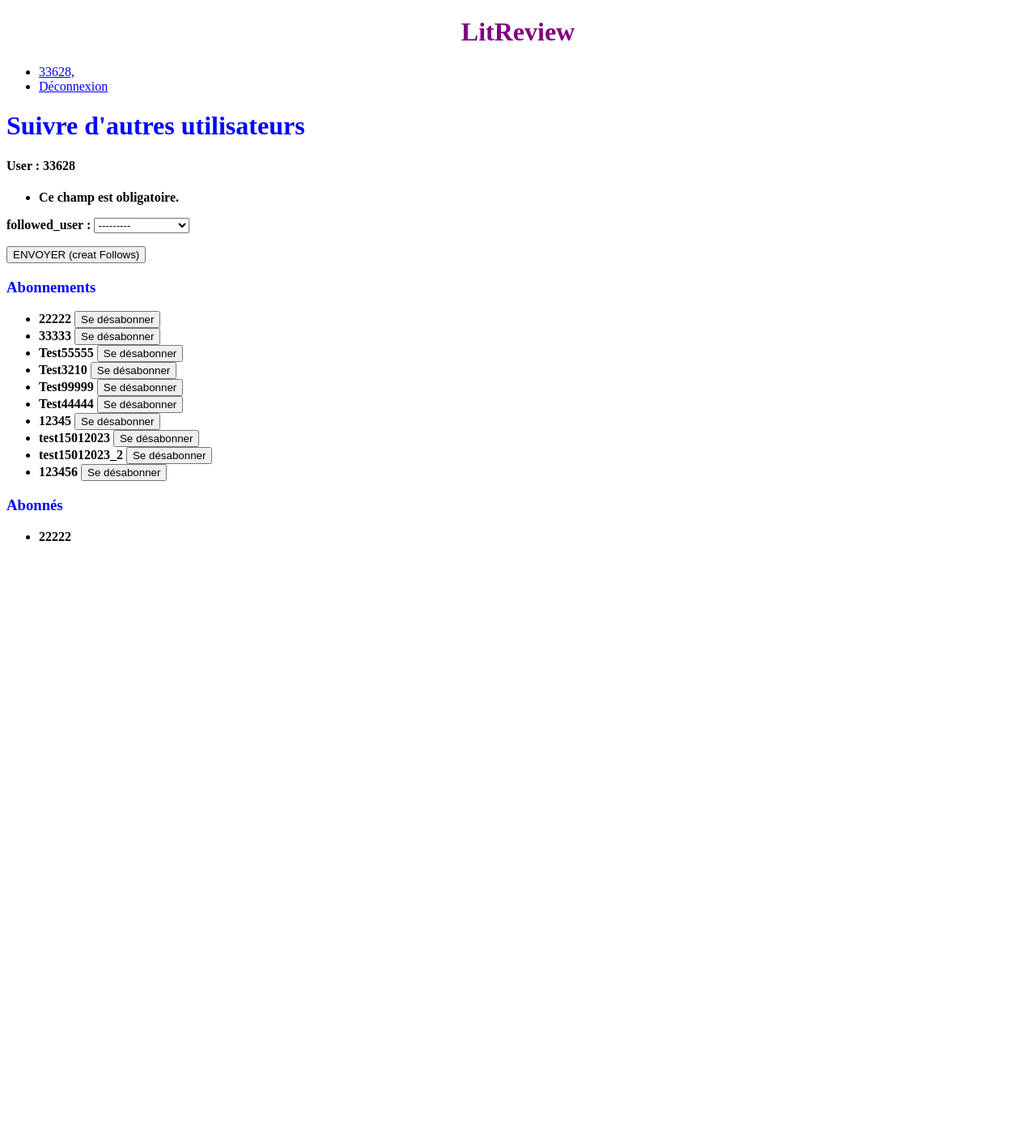
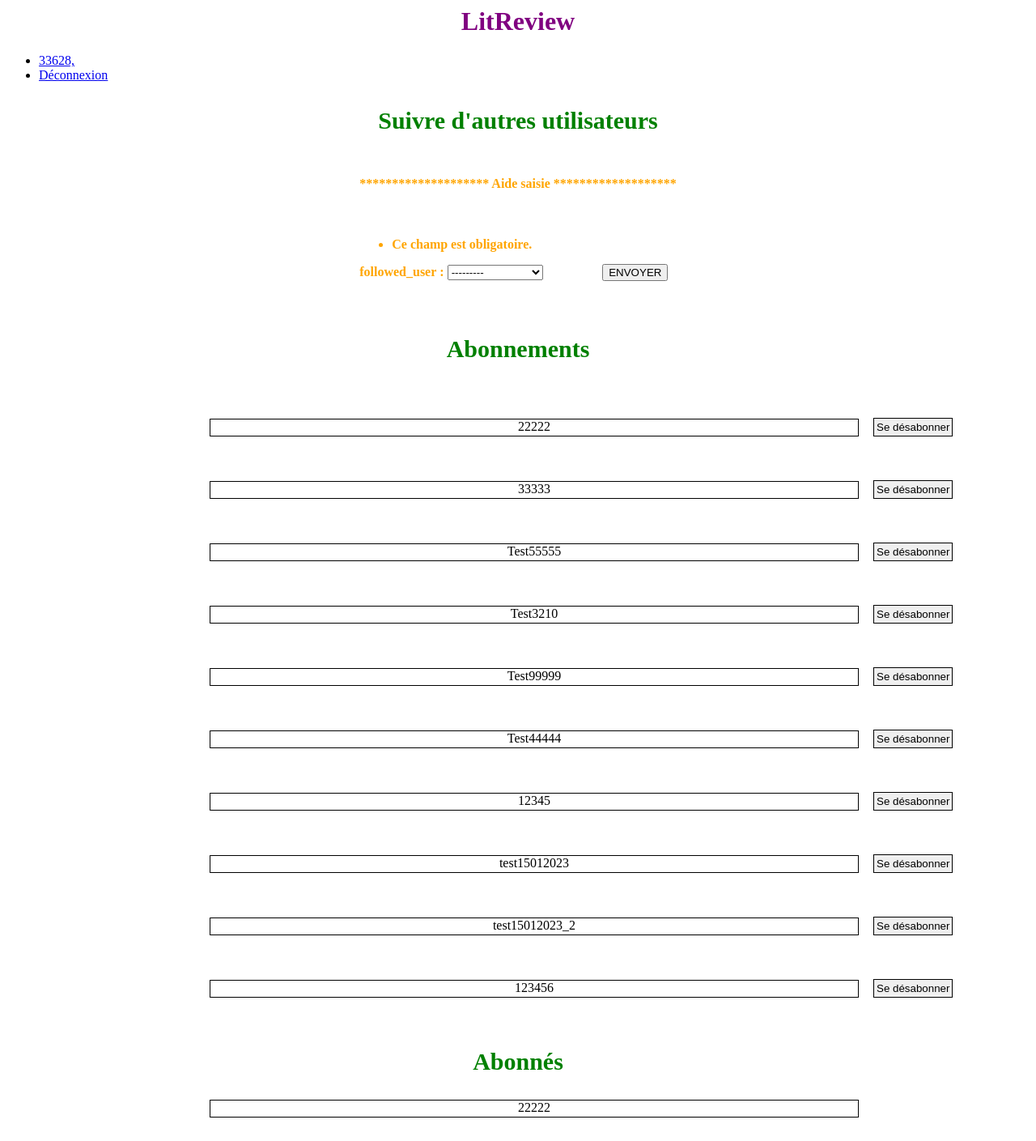
Before and after one commit to LioExpleo/LitReview, a Django app: page /CreatUserFollows/ in a window 1280 px wide. Shown: the top 1409 px of the page at 81% size. Before the commit the page ends 668 px from the top, so only its background shows below. Run offline with Django 4.2, Linux system fonts and the light colour scheme; a user stored in the database is signed in; data comes from the database, SQL or seed files in the repository; both versions use the stored data as it was after the commit; some libraries are stand-ins or nearby versions.

Commit message:
03022023 00h04

```diff
--- a/LitReview/app_crit/static/app_crit/styles.css
+++ b/LitReview/app_crit/static/app_crit/styles.css
@@ -1,13 +1,35 @@
-
 
 #base_title
 {
     text-align: center;
-    color: purple
+    color: purple;
 }
 
-h1, h2, h3 {
-  color: Blue;
+body{
+    font-family:'Times New Roman', Times, serif;
+}
+
+header{
+    margin-top: 20px;
+    margin-bottom: 50px;
+}
+
+h1 {
+  color: red;
+}
+h2{
+  color: blue;
+}
+h3 {
+  color: orange;
+}
+h4 {
+  color: orange;
+}
+
+form{
+    display:flex;
+    flex-direction: column;
 }
 
 #log_bloc_connection
@@ -78,12 +100,10 @@ border-radius: 7px
 color: green;
 }
 
-
 .review_form_body{
     margin-left: 40px;
     background-color: yellow;
     color: red;
-
 }
 
 .review_form_rating{
@@ -106,3 +126,56 @@ text-orientation: inherit;
 position: absolute;
 top: 900px; left: 550px;
 }
+
+.idAbonnTitre1, .idAbonnTitre2, .idAbonnTitre3{
+text-align: center;
+font-size:30px;
+color: green;
+}
+
+.cl_abonn_desabonnement, .cl_abonn_liste_abonne{
+margin:auto;
+}
+
+.cl_abonn_abonner{
+margin:auto;
+}
+.cl_abonn_user{
+position:relative;
+top:36px
+}
+
+.cl_list_abonn{
+position:relative;
+top:39px
+}
+.cl_bouton_desabonner{
+position:relative;
+left:820px
+}
+
+.cl_abonn_bouton_envoyer2{
+position:relative;
+left:300px
+}
+
+.cl_abonn_follow_list{
+display:block;
+height: 20px;
+width: 600px;
+text-align: center;
+}
+
+.abonn_abonne{
+display:block;
+height: 20px;
+width: 800px;
+text-align: center;
+block:center;
+border: 1px solid black;
+}
+
+.cl_bouton_desabonner{
+border: 1px solid black;
+padding: 3px;
+}
--- a/LitReview/app_crit/templates/abonnement.html
+++ b/LitReview/app_crit/templates/abonnement.html
@@ -1,47 +1,58 @@
 {% extends "base.html" %}
 {% block content %}
 
-<h1>Suivre d'autres utilisateurs</h1>
+
+
+<h3 class="idAbonnTitre1">Suivre d'autres utilisateurs</h3>
+
 <form method="post" enctype="multipart/form-data">
-    {% csrf_token %}
-
-<h4> User : {{ obj_recup_01 }}<h4>
-<h4> {{ obj_recup_02 }}<h4>
-{% for user in users %}
-    <option value="{{ user.id }}">{{ user.username }}</option>
-{% endfor %}
-
-{{ form.as_p }}
-<button type="submit" class="cl_bouton_envoyer" name="name_bouton_envoyer"> ENVOYER (creat Follows)</button>
+    <div class="cl_abonn_abonner">
+        {% csrf_token %}
+        <h4> {{ obj_recup_02 }}<h4>
+            <div class="cl_abonn_abonner2">
+                 <div class="cl_abonn_user" >
+                {% for user in users %}
+                    <option value="{{ user.id }}"> {{ user.username }}  </option>
+                {% endfor %}
+                {{ form.as_p }}
+                     </div>
+                <button type="submit" class="cl_abonn_bouton_envoyer2" name="name_bouton_envoyer"> ENVOYER</button>
+            </div>
+    </div>
 </form>
 
  <form method="post" enctype="multipart/form-data">
 {% csrf_token %}
 <form method="post">
-    <div class="mb-4"> <!--  mb-4  -->
-        <h3>Abonnements</h3>
-        <ul class="list-group list-group-flush"> <!-- list-group list-group-flush -->
+    <div class="cl_abonn_desabonnement"> <!--  mb-4  -->
+        <h3 class="idAbonnTitre2">Abonnements</h3>
+        <ul> <!-- list-group list-group-flush -->
             {% for user in request.user.following.all %}
                 <!--  -->
-                <li class="list-group-item">{{ user.followed_user }}
-                    <button class="cl_bouton_desabonner" name="name_bouton_desabonner"
-                            value="{{ user.followed_user.id }}">Se désabonner</button></li>
+                <p class="cl_list_abonn"> <span class="abonn_abonne"> {{ user.followed_user }} </span>
+                    </p>
+                <p>    <button class="cl_bouton_desabonner" name="name_bouton_desabonner"
+                            value="{{ user.followed_user.id }}">Se désabonner</button></p>
+                <p>  </p>
             {% endfor %}
-
         </ul>
     </div>
 </form>
 
-<div class="mb-4">
-    <h3>Abonnés</h3>
-    <div class="follow-list">
+     <form>
+<div class="cl_abonn_liste_abonne">
+    <h3 class="idAbonnTitre3" >Abonnés</h3>
+
     <ul class="list-group list-group-flush">
         {% for user in request.user.followed_by.all %}
-            <li class="list-group-item">{{ user.user }}</li>
+            <p class="list-group-item"> <span class="abonn_abonne"> {{ user.user }} </span> </p>
         {% endfor %}
     </ul>
     </div>
 </div>
+</form>
 
+</div>
+     <img src="{{ STATIC_URL }}app_crit/test.jpg" alt="Image" />
 
 {% endblock %}
--- a/LitReview/app_crit/templates/creatReview.html
+++ b/LitReview/app_crit/templates/creatReview.html
@@ -4,9 +4,7 @@
 
 
 <form method="post" enctype="multipart/form-data" class="ticket">
-
     {% include "extrait/extrReview.html" %}
-
 </form>
 
 {% endblock %}
--- a/LitReview/app_crit/urls.py
+++ b/LitReview/app_crit/urls.py
@@ -1,6 +1,6 @@
 from .views import indexTicket, indexReview, indexUserFollows
 
-from .views import indexReview, indexTicket, indexUserFollows, indexAbonnement, indexUserFollows2
+from .views import indexReview, indexTicket, indexUserFollows, indexAbonnement
 from django.urls import path
 
 # 1 nom affiché dans l'adresse navigateur
--- a/LitReview/app_crit/views.py
+++ b/LitReview/app_crit/views.py
@@ -15,7 +15,6 @@ from django.shortcuts import (
 )
 
 from django.contrib.auth.models import User
-
 # Pour créer le formulaire, faire l'instanciation sur la classe du formulaire importé ReviewForm
 # indiquer le formulaire sous forme d'un dictionnaire avec {}
 
@@ -54,31 +53,33 @@ def indexReview(request):
 def indexUserFollows(request):
      form = UserFollowsForm(request.POST or None, request.FILES)
      obj_recup_01 = request.user.username
-     obj_recup_02 = ""
+     obj_recup_02 = "******************** Aide saisie *******************"
      boutonVue = 0
      # abonnement avec click sur bouton "ENVOYER" dans html
+     # si requete est post avec le bouton envoyer
      if request.method == 'POST' and "name_bouton_envoyer" in request.POST:
         form = UserFollowsForm(request.POST or None, request.FILES)
 
         # obtenir les donnees de forms qui n'ont pas été mises dans le formulaire afin d'y mettre des valeurs
         # Ici, user doit être indiqué car dans le modèle, et donc dans form issu du modèle
-        # mais il n'est pas dans le formulaire.
+        # mais il n'est pas dans le formulaire, il faut donc le renseigner avec request.user.
         donneesFormulaire = form.save(commit=False)
         donneesFormulaire.user = request.user
         followedUserSelect = donneesFormulaire.followed_user
-
+        # si l'utilisateur sélectionné pour le suivi est différent de l'utilisateur connecté
         if followedUserSelect != donneesFormulaire.user:
             if form.is_valid():
                 try:
                     form.save()
                     form = UserFollowsForm()
-                    obj_recup_02 = "Utilisateur " + str(donneesFormulaire.followed_user) + \
-                                   " ajouté dans la liste des utilisateurs suivis"
+                    obj_recup_02 = " " + str(donneesFormulaire.followed_user) + \
+                                   " ajouté dans les utilisateurs suivis"
                 except:
-                    obj_recup_02 = "Utilisateur " + str(donneesFormulaire.followed_user) + \
-                                   " non selectionnable, vérifier si utilisateur n'est pas déjà suivi"
+                    obj_recup_02 = " " + str(donneesFormulaire.followed_user) + \
+                                   " non sélectionnable, vérifier daans liste si déjà suivi"
+        # si l'utilisateur sélectionné pour le suivi est l'utilisateur connecté
         else :
-            obj_recup_02 = "l'utilisateur connecté ne peut se suivre lui-même"
+            obj_recup_02 = "L'utilisateur" + str(donneesFormulaire.user) + " connecté ne peut se suivre lui-même"
 
      # désabonnement avec click sur bouton "se désabonner" dans html
      if request.method == 'POST' and "name_bouton_desabonner" in request.POST:
@@ -86,52 +87,9 @@ def indexUserFollows(request):
         instance = UserFollows.objects.get(user=request.user, followed_user=request.POST['name_bouton_desabonner'])
         obj_recup_02 = instance.followed_user
         instance.delete()
-        obj_recup_02 = "utilisateur " + str(obj_recup_02) + " désabonné"
-
+        obj_recup_02 = "utilisateur " + str(obj_recup_02) + " vient d'être désabonné"
      return render(request, 'abonnement.html', {'form': form, 'obj_recup_01': obj_recup_01, 'obj_recup_02': obj_recup_02})
 
-
-@login_required
-def indexUserFollows2(request):
-     form = UserFollowsForm(request.POST or None, request.FILES)
-
-     # recup de l'utilisateur connecté
-     obj_recup = request.user.username
-
-     # Si le formulaire est valide
-     if form.is_valid():
-        # obtenir les donnees de forms qui n'ont pas été mises dans le formulaire afin d'y mettre des valeurs
-        # Ici, user doit être indiqué car dans le modèle, et donc dans form issu du modele
-        # mais il n'est pas dans le formulaire.
-
-        donneesFormulaire = form.save(commit=False)
-        donneesFormulaire.user = request.user
-        form.save()
-        form = UserFollowsForm()
-     return render(request, 'extrait/extrCreatUserFollows.html', {'form': form, 'obj_recup': obj_recup})
-
-
-
-
-
-
-
-
-
-
-
-
-
-
-
-
-
-
-
-
-
-
-from app_crit.models import UserFollows
 def indexAbonnement(request):
     #recup de tous les objets de la base de données
 
--- a/LitReview/templates/base.html
+++ b/LitReview/templates/base.html
@@ -1,10 +1,9 @@
 {% load static %}
-<!DOCTYPE html>
+
 <html lang="en">
   <head>
     <meta charset="utf-8">
       <link rel="stylesheet" href=" {% static 'app_crit/styles.css' %} ">
-
       <meta name="viewport" content="width=device-width, initial-scale=1, shrink-to-fit=no">
       <!--
     <link rel="stylesheet" href="https://cdn.jsdelivr.net/npm/bootstrap@4.5.3/dist/css/bootstrap.min.css" integrity="sha384-TX8t27EcRE3e/ihU7zmQxVncDAy5uIKz4rEkgIXeMed4M0jlfIDPvg6uqKI2xXr2" crossorigin="anonymous">
@@ -27,8 +26,9 @@
             <li class="nav-item active">
 
             <a class="nav-link" href="{% url 'home' %}">LitReviewww<span class="sr-only">(current)</span></a>
-            -->
+
           </li>
+          -->
         </ul>
         <ul class="navbar-nav ml-auto">
           {% if user.is_authenticated %}
@@ -43,14 +43,16 @@
           <li class="nav-item active">
 
             <a class="nav-link" href="{% url 'login' %}">Connexion</a>
-            -->
+
           </li>
+          -->
             <!--
           <li class="nav-item active">
 
             <a class="nav-link" href="{% url 'register' %}">Inscription</a>
-            -->
+
           </li>
+          -->
           {% endif %}
         </ul>
       </div>
```
Also changed, not shown: LitReview/app_crit/templates/extrait/oldextrCreatUserFollows.html (renamed from LitReview/app_crit/templates/extrait/extrCreatUserFollows.html), LitReview/db.sqlite3.
